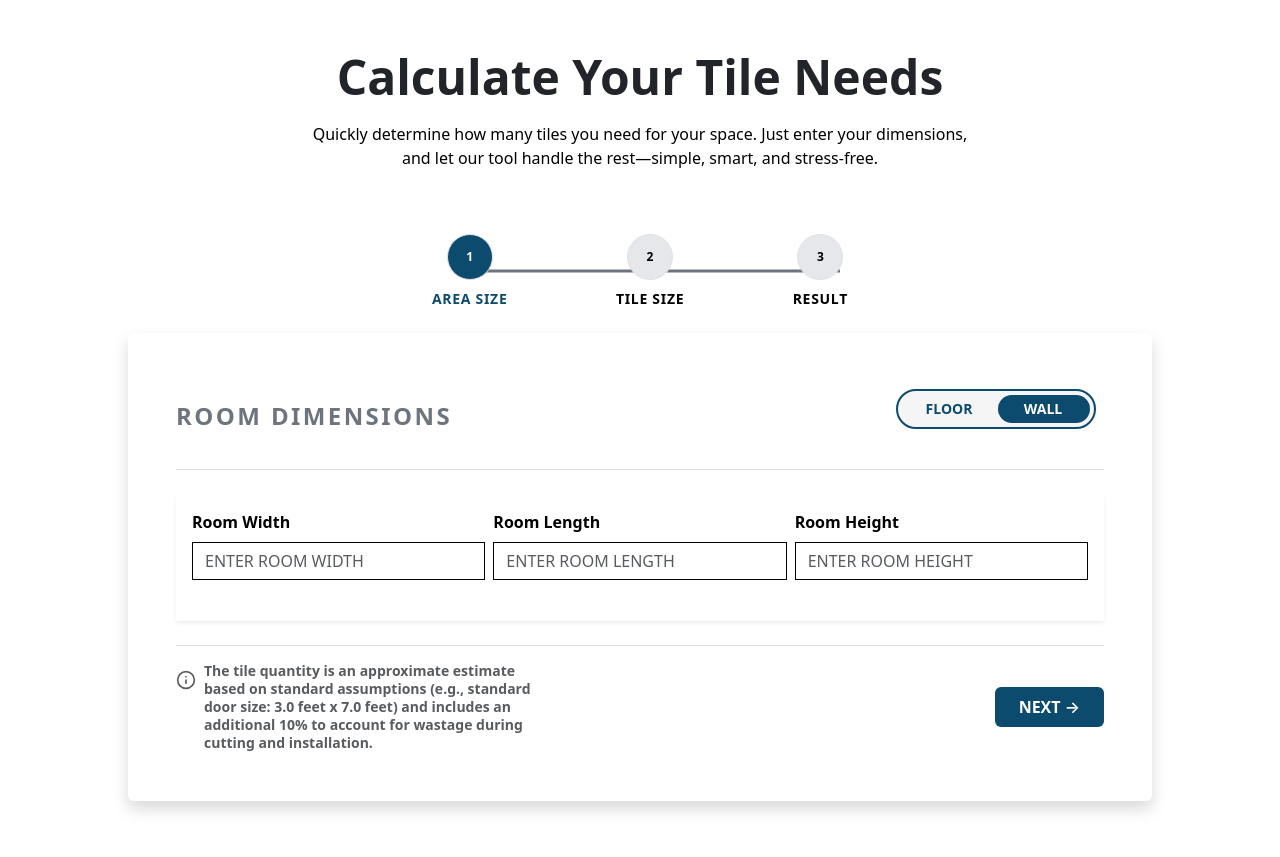
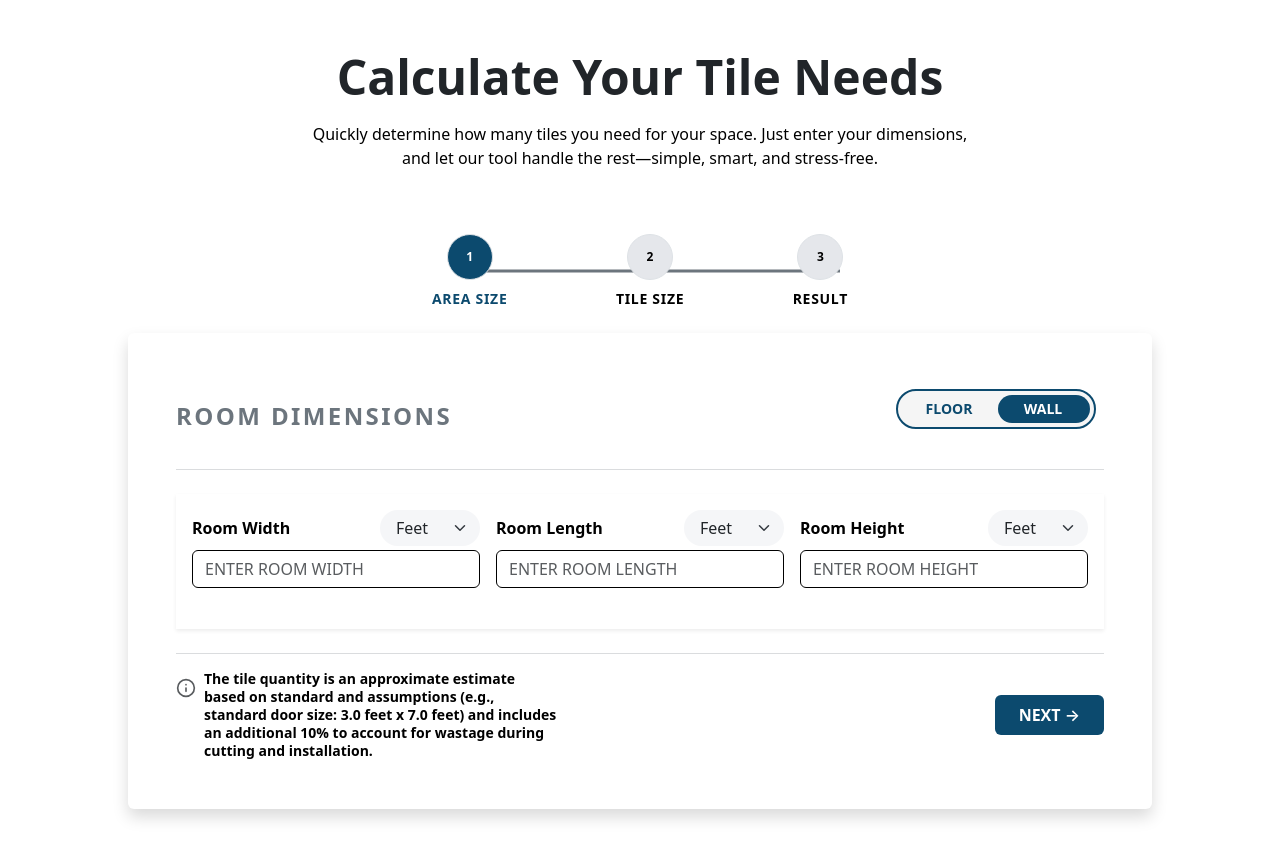
Before and after one commit to surendra-ayasya/KajariaTiles-TIleCalculator, a React (Vite) app: page / in a window 1280 px wide. Built offline with nearby package versions, Linux system fonts and the light colour scheme; no server answers.

Commit message:
ui fixes

```diff
--- a/src/components/ResultStep.jsx
+++ b/src/components/ResultStep.jsx
@@ -7,9 +7,19 @@ const ResultStep = ({ onBack, onRecalculate }) => {
   const { inputs } = useContext(TileInputsContext);
   const wallMode = inputs.mode === "Wall" || inputs.mode === "wall";
 
-  const bottomNoteText = wallMode
-    ? "The tile quantity is an approximate estimate based on standard assumptions (e.g., standard door size: 3.0 feet x 7.0 feet) and includes an additional 10% to account for wastage during cutting and installation."
-    : "The tile quantity is an approximate estimate based on standard assumptions (e.g., floor skirting height: 0.33 feet) and includes an additional 10% to account for wastage during cutting and installation.";
+  const bottomNoteText = wallMode ? (
+    <span style={{ color: "black" }}>
+      The tile quantity is an approximate estimate based on standard
+      and
+      assumptions (e.g., standard door size: 3.0 feet x 7.0 feet) and includes an additional 10% to account for wastage during cutting and installation.
+    </span>
+  ) : (
+    <span style={{ color: "black" }}>
+      The tile quantity is an approximate estimate based on standard
+      and
+      assumptions (e.g., floor skirting height: 0.33 feet) and includes an additional 10% to account for wastage during cutting and installation.
+    </span>
+  );
 
   return (
     <TabLayout
@@ -35,8 +45,12 @@ const ResultStep = ({ onBack, onRecalculate }) => {
               transition: "background-color 0.3s",
               border: "none",
             }}
-            onMouseEnter={(e) => (e.currentTarget.style.backgroundColor = "#083a56")}
-            onMouseLeave={(e) => (e.currentTarget.style.backgroundColor = "#0c4a6e")}
+            onMouseEnter={(e) =>
+              (e.currentTarget.style.backgroundColor = "#083a56")
+            }
+            onMouseLeave={(e) =>
+              (e.currentTarget.style.backgroundColor = "#0c4a6e")
+            }
           >
             RE-CALCULATE →
           </button>
@@ -48,19 +62,36 @@ const ResultStep = ({ onBack, onRecalculate }) => {
         <div className="d-flex flex-column flex-md-row justify-content-center align-items-center gap-4 gap-md-5">
           {/* Tiles */}
           <div className="text-center">
-            <p className="display-4 fw-bold mb-1 text-black">{inputs.totalTilesNeeded}</p>
-            <p className="small fw-semibold text-uppercase text-black" style={{ letterSpacing: "0.1em" }}>
+            <p className="display-4 fw-bold mb-1 text-black">
+              {inputs.totalTilesNeeded}
+            </p>
+            <p
+              className="small fw-semibold text-uppercase text-black"
+              style={{ letterSpacing: "0.1em" }}
+            >
               TILES NEEDED
             </p>
           </div>
 
           {/* Divider */}
-          <div className="d-none d-md-block" style={{ width: "1px", height: "3rem", backgroundColor: "#dee2e6" }}></div>
+          <div
+            className="d-none d-md-block"
+            style={{
+              width: "1px",
+              height: "3rem",
+              backgroundColor: "#dee2e6",
+            }}
+          ></div>
 
           {/* Boxes */}
           <div className="text-center">
-            <p className="display-4 fw-bold mb-1 text-black">{inputs.totalBoxesNeeded}</p>
-            <p className="small fw-semibold text-uppercase text-black" style={{ letterSpacing: "0.1em" }}>
+            <p className="display-4 fw-bold mb-1 text-black">
+              {inputs.totalBoxesNeeded}
+            </p>
+            <p
+              className="small fw-semibold text-uppercase text-black"
+              style={{ letterSpacing: "0.1em" }}
+            >
               BOXES NEEDED
             </p>
           </div>
--- a/src/components/RoomDimension.jsx
+++ b/src/components/RoomDimension.jsx
@@ -25,6 +25,9 @@ const RoomDimensions = ({ onNext }) => {
     if (!inputs.mode) setInputs((prev) => ({ ...prev, mode: "floor" }));
     if (!inputs.roomWidth) setInputs((prev) => ({ ...prev, roomWidth: "" }));
     if (!inputs.roomLength) setInputs((prev) => ({ ...prev, roomLength: "" }));
+    if (!inputs.unitWidth) setInputs((prev) => ({ ...prev, unitWidth: "Feet" }));
+    if (!inputs.unitLength) setInputs((prev) => ({ ...prev, unitLength: "Feet" }));
+    if (!inputs.unitHeight) setInputs((prev) => ({ ...prev, unitHeight: "Feet" }));
     if (wallMode && !inputs.roomHeight) {
       setInputs((prev) => ({ ...prev, roomHeight: "" }));
     }
@@ -38,6 +41,10 @@ const RoomDimensions = ({ onNext }) => {
     setInputs((prev) => ({ ...prev, [field]: numericValue }));
   };
 
+  const handleUnitChange = (field, value) => {
+    setInputs((prev) => ({ ...prev, [field]: value }));
+  };
+
   const handleNext = () => {
     const newErrors = {
       width: inputs.roomWidth === "",
@@ -49,14 +56,37 @@ const RoomDimensions = ({ onNext }) => {
     if (isValid) onNext();
   };
 
-  const bottomNoteText = wallMode
-    ? "The tile quantity is an approximate estimate based on standard assumptions (e.g., standard door size: 3.0 feet x 7.0 feet) and includes an additional 10% to account for wastage during cutting and installation."
-    : "The tile quantity is an approximate estimate based on standard assumptions (e.g., floor skirting height: 0.33 feet) and includes an additional 10% to account for wastage during cutting and installation.";
+  const unitSelectStyle = {
+    backgroundColor: "#f5f6f8",
+    border: "none",
+    borderRadius: "999px",
+    padding: "6px 16px",
+    fontWeight: "500",
+    width: "100%",
+    appearance: "none",
+    WebkitAppearance: "none",
+    MozAppearance: "none",
+    cursor: "pointer",
+  };
 
   return (
     <TabLayout
       title={wallMode ? "Room Dimensions" : "Floor Dimensions"}
-      bottomNote={bottomNoteText}
+      bottomNote={
+        wallMode ? (
+          <span style={{ color: "black" }}>
+            The tile quantity is an approximate estimate based on standard and
+            assumptions (e.g., standard door size: 3.0 feet x 7.0 feet) and includes
+            an additional 10% to account for wastage during cutting and installation.
+          </span>
+        ) : (
+          <span style={{ color: "black" }}>
+            The tile quantity is an approximate estimate based on standard and
+            assumptions (e.g., floor skirting height: 0.33 feet) and includes an
+            additional 10% to account for wastage during cutting and installation.
+          </span>
+        )
+      }
       bottomActions={
         <div className="w-100 d-flex justify-content-end">
           <button
@@ -71,8 +101,12 @@ const RoomDimensions = ({ onNext }) => {
               border: "none",
               transition: "background-color 0.3s",
             }}
-            onMouseEnter={(e) => (e.currentTarget.style.backgroundColor = "#083a56")}
-            onMouseLeave={(e) => (e.currentTarget.style.backgroundColor = "#0c4a6e")}
+            onMouseEnter={(e) =>
+              (e.currentTarget.style.backgroundColor = "#083a56")
+            }
+            onMouseLeave={(e) =>
+              (e.currentTarget.style.backgroundColor = "#0c4a6e")
+            }
           >
             NEXT →
           </button>
@@ -80,17 +114,48 @@ const RoomDimensions = ({ onNext }) => {
       }
     >
       <div className="p-3 shadow-sm" style={{ border: "none" }}>
-        <div className="row g-2 align-items-end">
+        <div className="row g-3">
+          {/* Width */}
           <div className="col-md-4">
-            <label className="form-label fw-bold text-black">{widthLbl}</label>
+            <div className="d-flex justify-content-between align-items-center mb-1">
+              <label className="form-label fw-bold text-black mb-0">
+                {widthLbl}
+              </label>
+              <div style={{ position: "relative", minWidth: "100px" }}>
+                <select
+                  value={inputs.unitWidth || "Feet"}
+                  onChange={(e) => handleUnitChange("unitWidth", e.target.value)}
+                  className="form-select"
+                  style={unitSelectStyle}
+                >
+                  <option>Feet</option>
+                  <option>Meters</option>
+                </select>
+                <span
+                  style={{
+                    position: "absolute",
+                    top: "50%",
+                    right: "12px",
+                    transform: "translateY(-50%)",
+                    pointerEvents: "none",
+                    fontSize: "12px",
+                    color: "#000",
+                  }}
+                >
+
+                </span>
+              </div>
+            </div>
+
             <input
               type="number"
               placeholder={`ENTER ${widthLbl.toUpperCase()}`}
               value={inputs.roomWidth || ""}
               onChange={(e) => handleChange("roomWidth", e.target.value)}
               className={`form-control ${errors.width ? "is-invalid" : ""}`}
-              style={{ border: "1px solid #000000", borderRadius: 0 }}
+              style={{ border: "1px solid #000000", borderRadius: "0.375rem" }}
             />
+
             <div
               className="invalid-feedback"
               style={{
@@ -103,16 +168,47 @@ const RoomDimensions = ({ onNext }) => {
             </div>
           </div>
 
+          {/* Length */}
           <div className="col-md-4">
-            <label className="form-label fw-bold text-black">{lengthLbl}</label>
+            <div className="d-flex justify-content-between align-items-center mb-1">
+              <label className="form-label fw-bold text-black mb-0">
+                {lengthLbl}
+              </label>
+              <div style={{ position: "relative", minWidth: "100px" }}>
+                <select
+                  value={inputs.unitLength || "Feet"}
+                  onChange={(e) => handleUnitChange("unitLength", e.target.value)}
+                  className="form-select"
+                  style={unitSelectStyle}
+                >
+                  <option>Feet</option>
+                  <option>Meters</option>
+                </select>
+                <span
+                  style={{
+                    position: "absolute",
+                    top: "50%",
+                    right: "12px",
+                    transform: "translateY(-50%)",
+                    pointerEvents: "none",
+                    fontSize: "12px",
+                    color: "#000",
+                  }}
+                >
+
+                </span>
+              </div>
+            </div>
+
             <input
               type="number"
               placeholder={`ENTER ${lengthLbl.toUpperCase()}`}
               value={inputs.roomLength || ""}
               onChange={(e) => handleChange("roomLength", e.target.value)}
               className={`form-control ${errors.length ? "is-invalid" : ""}`}
-              style={{ border: "1px solid #000000", borderRadius: 0 }}
+              style={{ border: "1px solid #000000", borderRadius: "0.375rem" }}
             />
+
             <div
               className="invalid-feedback"
               style={{
@@ -125,16 +221,46 @@ const RoomDimensions = ({ onNext }) => {
             </div>
           </div>
 
+          {/* Height (only in wall mode) */}
           {wallMode && (
             <div className="col-md-4">
-              <label className="form-label fw-bold text-black">Room Height</label>
+              <div className="d-flex justify-content-between align-items-center mb-1">
+                <label className="form-label fw-bold text-black mb-0">
+                  Room Height
+                </label>
+                <div style={{ position: "relative", minWidth: "100px" }}>
+                  <select
+                    value={inputs.unitHeight || "Feet"}
+                    onChange={(e) => handleUnitChange("unitHeight", e.target.value)}
+                    className="form-select"
+                    style={unitSelectStyle}
+                  >
+                    <option>Feet</option>
+                    <option>Meters</option>
+                  </select>
+                  <span
+                    style={{
+                      position: "absolute",
+                      top: "50%",
+                      right: "12px",
+                      transform: "translateY(-50%)",
+                      pointerEvents: "none",
+                      fontSize: "12px",
+                      color: "#000",
+                    }}
+                  >
+
+                  </span>
+                </div>
+              </div>
+
               <input
                 type="number"
                 placeholder="ENTER ROOM HEIGHT"
                 value={inputs.roomHeight || ""}
                 onChange={(e) => handleChange("roomHeight", e.target.value)}
                 className={`form-control ${errors.extra ? "is-invalid" : ""}`}
-                style={{ border: "1px solid #000000", borderRadius: 0 }}
+                style={{ border: "1px solid #000000", borderRadius: "0.375rem" }}
               />
               <div
                 className="invalid-feedback"
--- a/src/components/TileSizeStep.jsx
+++ b/src/components/TileSizeStep.jsx
@@ -55,9 +55,21 @@ const TileSizeStep = ({ onNext, onBack }) => {
     }
   };
 
-  const bottomNoteText = wallMode
-    ? "The tile quantity is an approximate estimate based on standard assumptions (e.g., standard door size: 3.0 feet x 7.0 feet) and includes an additional 10% to account for wastage during cutting and installation."
-    : "The tile quantity is an approximate estimate based on standard assumptions (e.g., floor skirting height: 0.33 feet) and includes an additional 10% to account for wastage during cutting and installation.";
+  const bottomNoteText = wallMode ? (
+    <span style={{ color: "black" }}>
+      The tile quantity is an approximate estimate based on standard
+      and
+      assumptions (e.g., standard door size: 3.0 feet x 7.0 feet) and includes
+      an additional 10% to account for wastage during cutting and installation.
+    </span>
+  ) : (
+    <span style={{ color: "black" }}>
+      The tile quantity is an approximate estimate based on standard
+      and
+      assumptions (e.g., floor skirting height: 0.33 feet) and includes an
+      additional 10% to account for wastage during cutting and installation.
+    </span>
+  );
 
   return (
     <TabLayout
@@ -78,8 +90,12 @@ const TileSizeStep = ({ onNext, onBack }) => {
               backgroundColor: "#0c4a6e",
               borderColor: "#0c4a6e",
             }}
-            onMouseOver={(e) => (e.target.style.backgroundColor = "#083a56")}
-            onMouseOut={(e) => (e.target.style.backgroundColor = "#0c4a6e")}
+            onMouseOver={(e) =>
+              (e.target.style.backgroundColor = "#083a56")
+            }
+            onMouseOut={(e) =>
+              (e.target.style.backgroundColor = "#0c4a6e")
+            }
           >
             CALCULATE NOW →
           </button>
```
